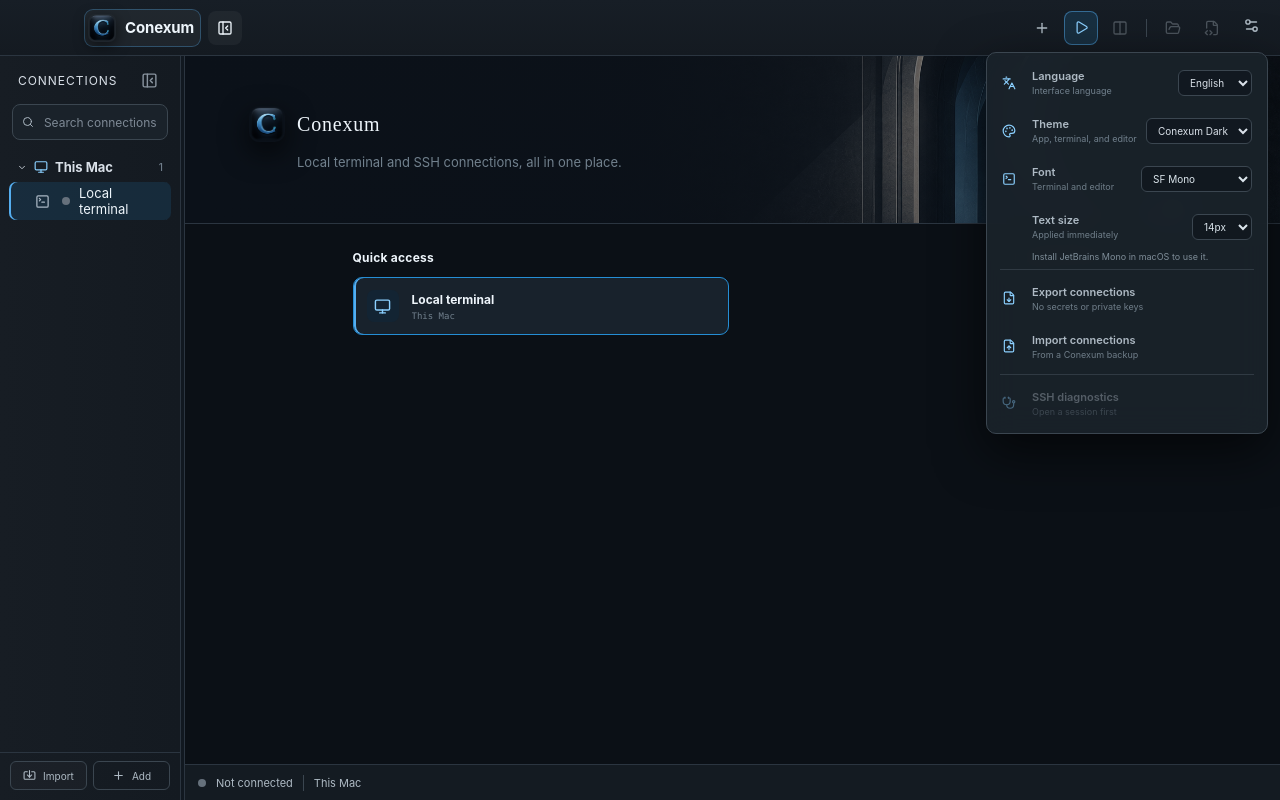
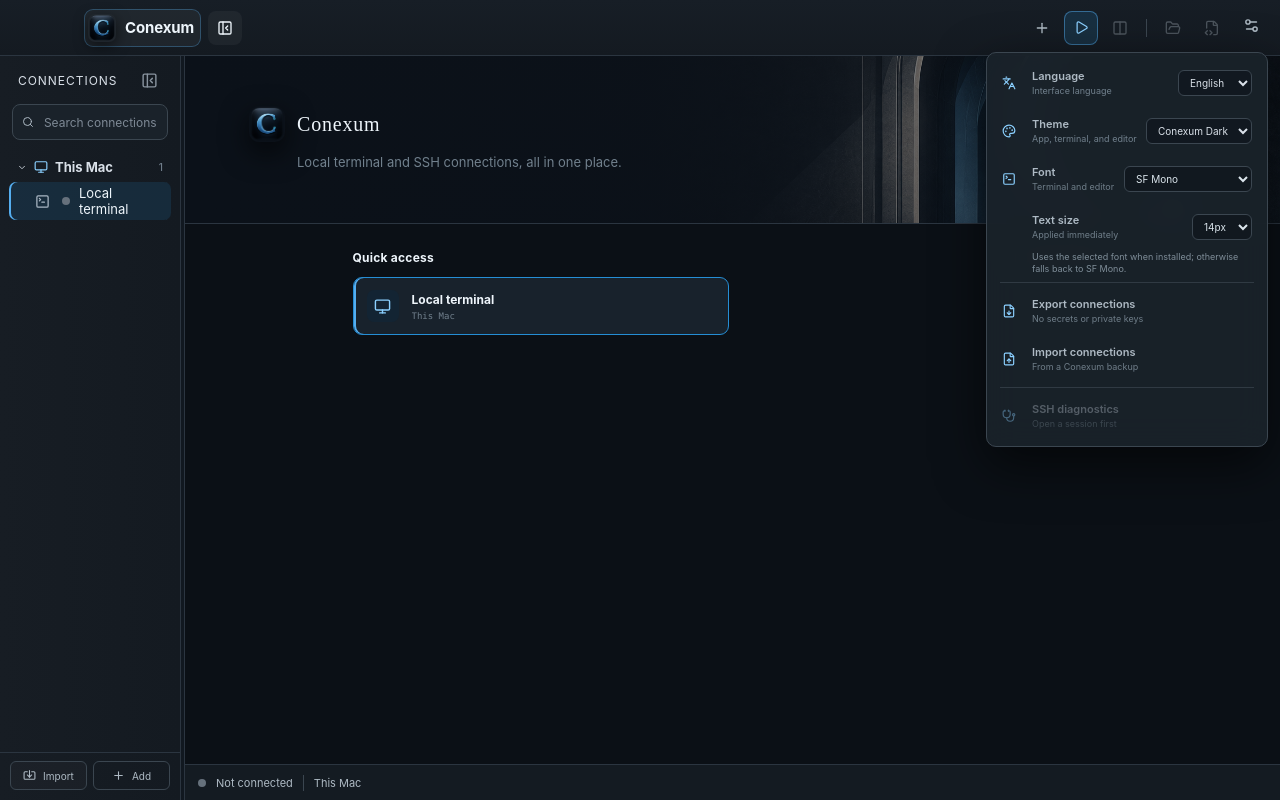
Before and after one commit to Lucas-hX/Conexum, a React (Vite) app: page / in a window 1280 px wide. Both pictures are taken after a click on the button 1251 px from the left and 27 px from the top of the page. Built offline with nearby package versions, Linux system fonts and the light colour scheme.

Commit message:
Support JetBrains Mono Nerd Font

```diff
--- a/src/App.tsx
+++ b/src/App.tsx
@@ -73,7 +73,8 @@
 const RECENT_CONNECTIONS_KEY = 'conexum.recentConnections.v1'
 const TERMINAL_FONT_SETTINGS_KEY = 'conexum.terminalFontSettings.v1'
 const TERMINAL_FONT_PRESETS = [
-  { id: 'jetbrains-mono', label: 'JetBrains Mono', family: '"JetBrains Mono", "SFMono-Regular", Menlo, monospace' },
+  { id: 'jetbrains-mono', label: 'JetBrains Mono', family: '"JetBrains Mono", "JetBrainsMono NF", "SFMono-Regular", Menlo, monospace' },
+  { id: 'jetbrains-mono-nerd', label: 'JetBrains Mono Nerd Font', family: '"JetBrainsMono NFM", "JetBrainsMono NF", "JetBrains Mono", "SFMono-Regular", Menlo, monospace' },
   { id: 'sf-mono', label: 'SF Mono', family: '"SFMono-Regular", Menlo, monospace' },
   { id: 'cascadia-code', label: 'Cascadia Code', family: '"Cascadia Code", "SFMono-Regular", Menlo, monospace' },
   { id: 'menlo', label: 'Menlo', family: 'Menlo, monospace' },
@@ -1365,7 +1366,7 @@
               <label className="settings-typography"><span className="settings-type-spacer" aria-hidden="true" /><span><strong>{text('Text size', 'Tamaño de texto')}</strong><small>{text('Applied immediately', 'Se aplica al instante')}</small></span><select value={terminalFontSettings.size} onChange={(event) => setTerminalFontSettings((current) => ({ ...current, size: Number(event.target.value) }))} aria-label={text('Terminal text size', 'Tamaño del texto de terminal')}>
                 {[11, 12, 13, 14, 15, 16, 18, 20, 22, 24].map((size) => <option key={size} value={size}>{size}px</option>)}
               </select></label>
-              <p className="settings-font-note">{text('Install JetBrains Mono in macOS to use it.', 'Instalá JetBrains Mono en macOS para poder usarla.')}</p>
+              <p className="settings-font-note">{text('Uses the selected font when installed; otherwise falls back to SF Mono.', 'Usa la fuente elegida si está instalada; si no, usa SF Mono.')}</p>
               <i />
               <button onClick={() => void exportBackup()}><FileDown size={14} /><span><strong>{text('Export connections', 'Exportar conexiones')}</strong><small>{text('No secrets or private keys', 'Sin secretos ni claves privadas')}</small></span></button>
               <button onClick={() => void importBackup()}><FileUp size={14} /><span><strong>{text('Import connections', 'Importar conexiones')}</strong><small>{text('From a Conexum backup', 'Desde un respaldo de Conexum')}</small></span></button>
```
